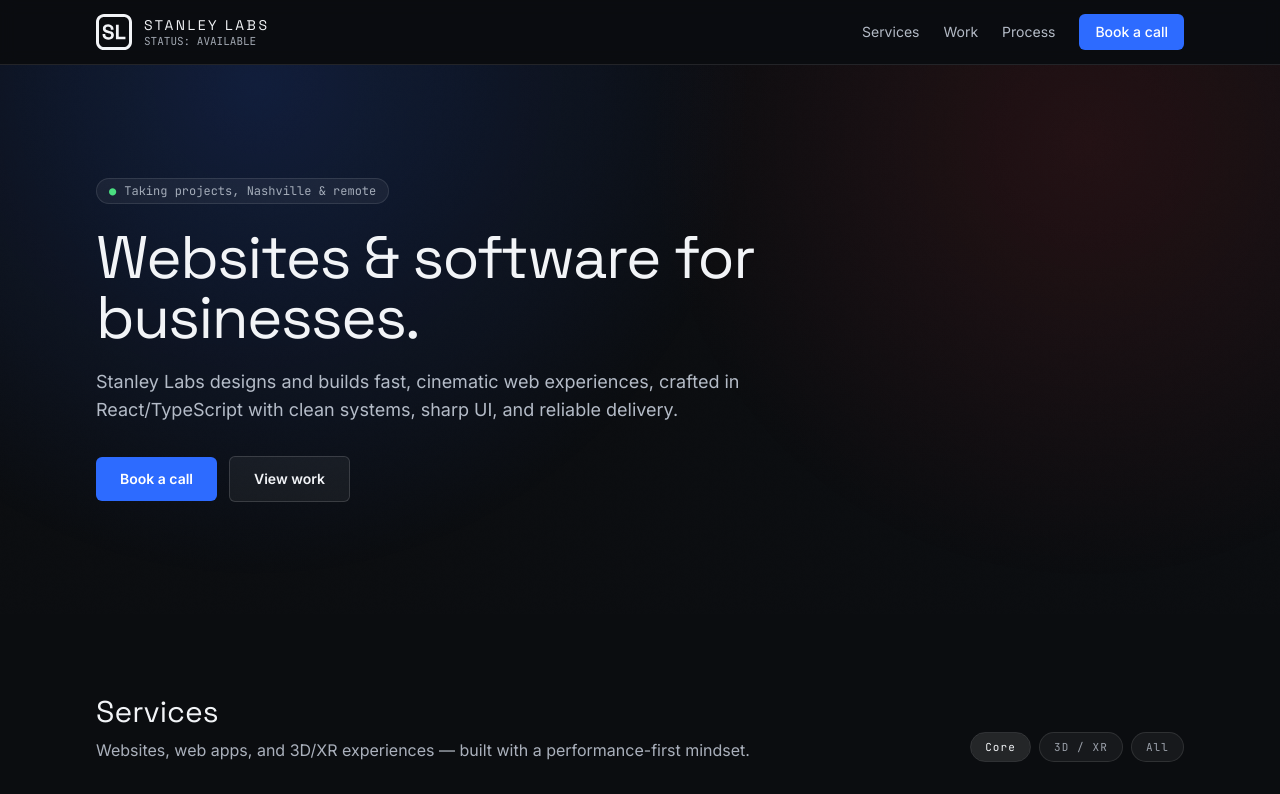
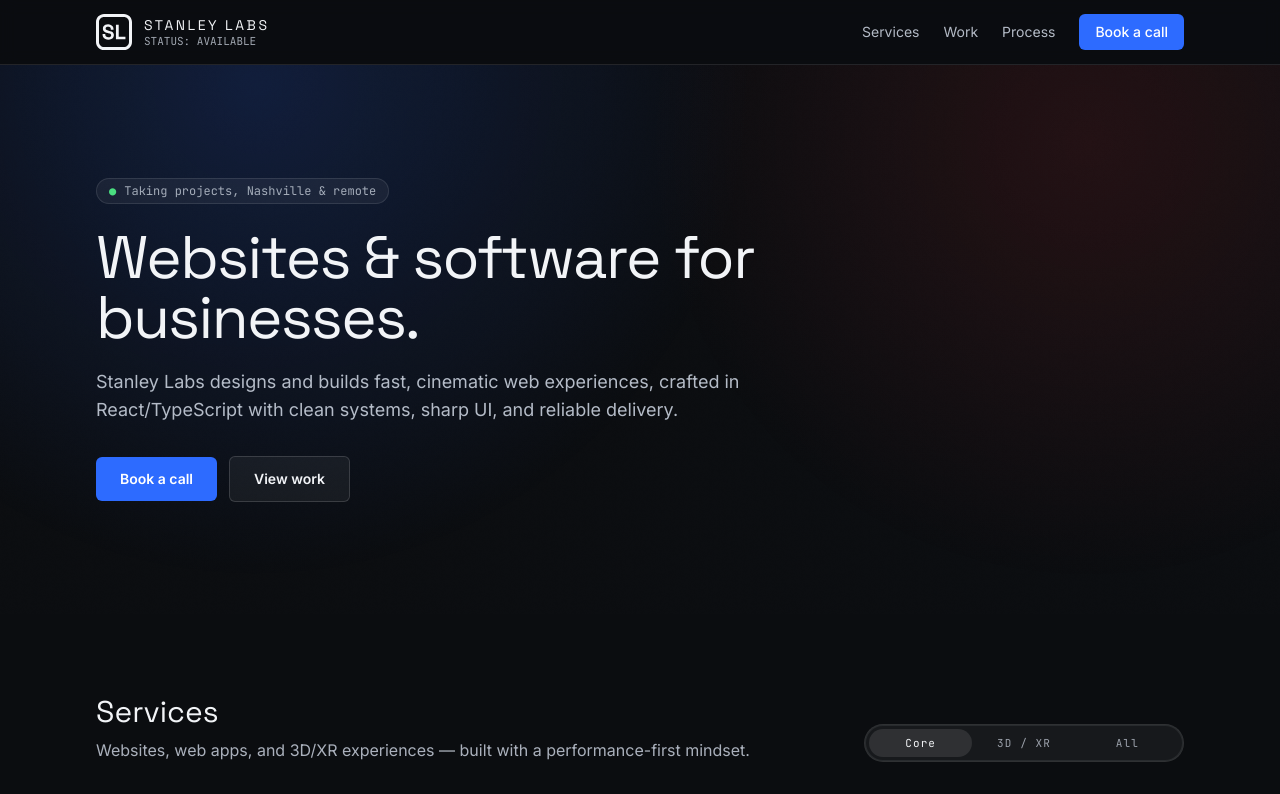
Before and after one commit to StanleyLabs/stanley-labs-site, a React (Vite) app: page / in a window 1280 px wide. Shown: the top 794 px of the page. Built offline with nearby package versions, Linux system fonts and the light colour scheme.

Commit message:
Unify services tabs into segmented control with sliding indicator

```diff
--- a/src/components/sections/ServicesSection.tsx
+++ b/src/components/sections/ServicesSection.tsx
@@ -73,10 +73,8 @@ function TabButton({
       type="button"
       onClick={onClick}
       className={
-        "relative isolate rounded-full border px-3.5 py-1.5 font-mono text-[11px] tracking-widest transition-colors " +
-        (active
-          ? "border-white/15 text-paper"
-          : "border-white/10 bg-white/5 text-fog/75 hover:text-paper")
+        "relative isolate flex-1 rounded-full px-3.5 py-1.5 font-mono text-[11px] tracking-widest transition-colors " +
+        (active ? "text-paper" : "text-fog/75 hover:text-paper")
       }
       whileTap={{ scale: 0.98 }}
       transition={{ duration: 0.2, ease: HOVER_EASE }}
@@ -88,7 +86,7 @@ function TabButton({
           transition={{ duration: 0.25, ease: HOVER_EASE }}
         />
       ) : null}
-      {children}
+      <span className="relative z-10">{children}</span>
     </m.button>
   );
 }
@@ -119,7 +117,8 @@ export function ServicesSection() {
               </p>
             </div>
 
-            <div className="flex flex-wrap gap-2">
+            <div className="w-full sm:w-auto">
+              <div className="flex w-full sm:w-[320px] rounded-full border border-white/10 bg-white/5 p-1 shadow-insetHairline">
                 <TabButton active={tab === "core"} onClick={() => setTab("core")}>
                   Core
                 </TabButton>
@@ -129,6 +128,7 @@ export function ServicesSection() {
                 <TabButton active={tab === "all"} onClick={() => setTab("all")}>
                   All
                 </TabButton>
+              </div>
             </div>
           </div>
 
```
Lines whose indentation alone changed are shown as unchanged.
